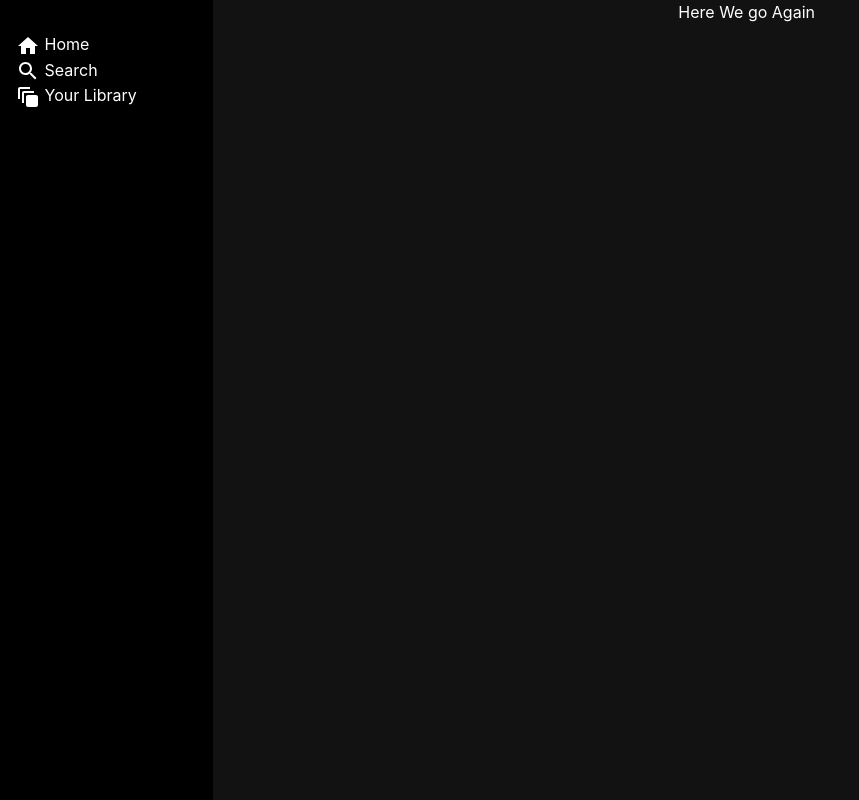
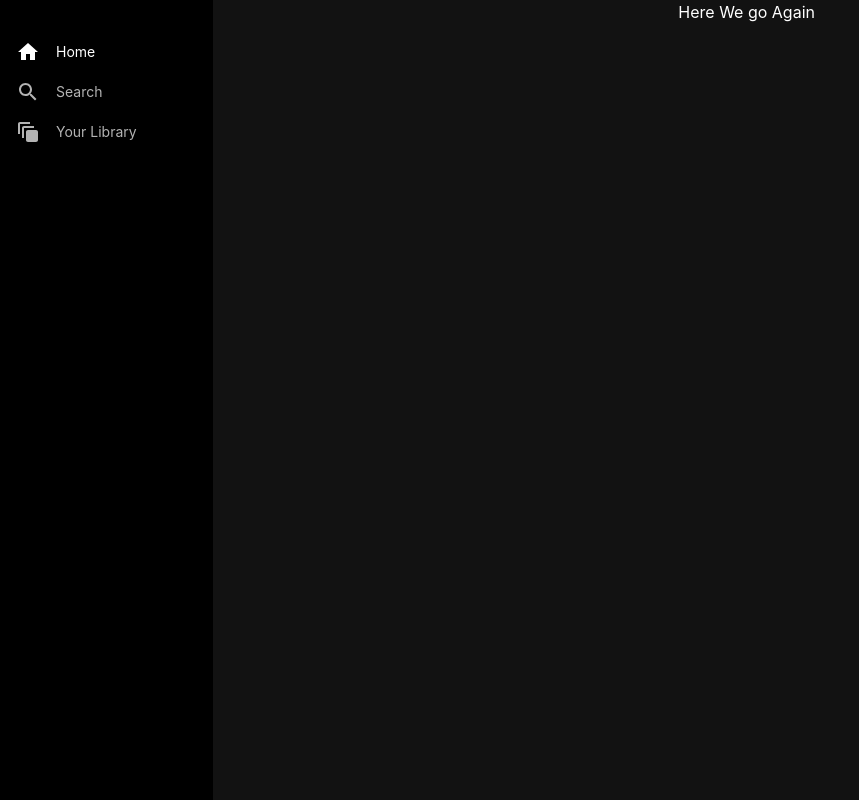
Before and after one commit to pedrohrodrigues/spotify-app, a React (Create React App) app: page / in a window 1280 px wide. Shown: the whole page, without its empty margins (0-859 px from the left). Built offline with nearby package versions, Linux system fonts and the light colour scheme.

Commit message:
added sidebar styles

```diff
--- a/src/components/sidebar/sidebar.tsx
+++ b/src/components/sidebar/sidebar.tsx
@@ -1,15 +1,15 @@
 import React from 'react';
-import { Link } from "react-router-dom";
+import { NavLink } from "react-router-dom";
 
 import { Home, Search, AutoAwesomeMotion } from '@mui/icons-material';
 
 export function Sidebar() {
     return (
         <div className='bg-primary w-1/6 h-screen'>
-            <ul className="text-secondary text-left px-4 mt-8">
-                <li> <Link to="/"><Home /> Home </Link> </li>
-                <li> <Link to="/Search"> <Search /> Search </Link> </li>
-                <li> <Link to="/Library"> <AutoAwesomeMotion /> Your Library </Link></li>
+            <ul className="text-text text-left px-4 mt-8">
+                <li  className="h-10 flex hover:text-secondary text-sm"> <NavLink to="/"   className={({ isActive }) => `${isActive ? "text-secondary " : ""  } w-full h-full flex content-center justify-start gap-4 items-center` } ><Home  className='w-6'/><span>Home</span> </NavLink> </li>
+                <li className="h-10 flex hover:text-secondary text-sm"> <NavLink to="/Search" className={({ isActive }) => `${isActive ? "text-secondary " : ""  } w-full h-full flex content-center justify-start gap-4 items-center`  }> <Search className='w-6' /> <span>Search</span> </NavLink> </li>
+                <li className="h-10 flex hover:text-secondary text-sm"> <NavLink to="/Library" className={({ isActive }) => `${isActive ? "text-secondary " : ""  } w-full h-full flex content-center justify-start gap-4 items-center`  }> <AutoAwesomeMotion className='w-6' /> <span>Your Library</span> </NavLink></li>
             </ul>
         </div>
     )
--- a/tailwind.config.js
+++ b/tailwind.config.js
@@ -7,7 +7,8 @@ module.exports = {
       colors: {
         primary: '#000',
         ligtherPrimary: '#121212',
-        secondary: '#FFF'
+        secondary: '#FFF',
+        text: '#B3B3B3'
       }
     },
   },
```
